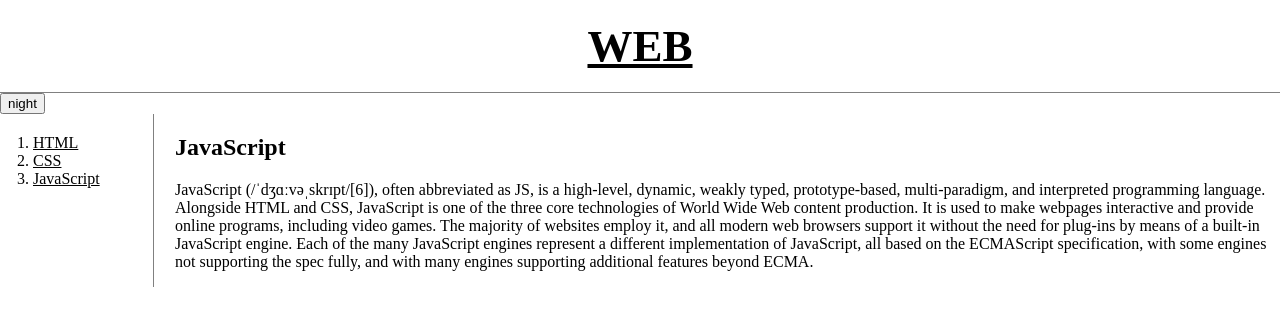
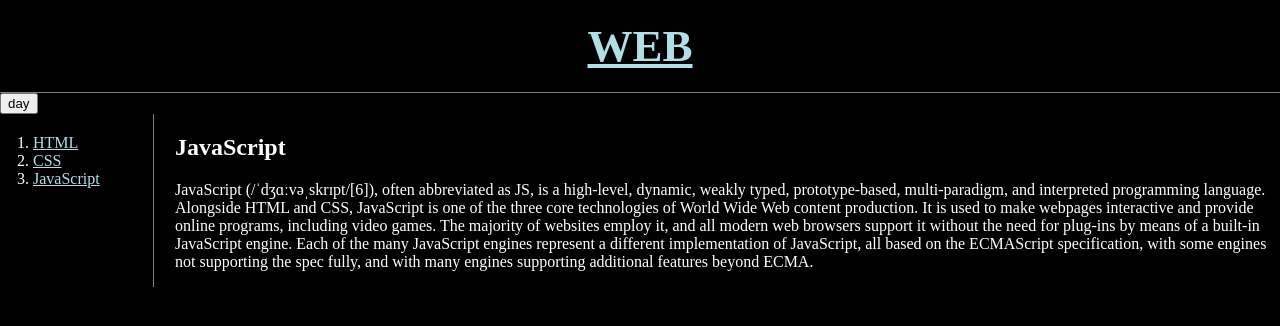
Before and after one commit to YOUNG3UN/egoing-coding-web, a plain HTML site: page 3.html in a window 1280 px wide. Both pictures are taken after a click on the button "night". Drawn offline with Linux system fonts and the light colour scheme.

Commit message:
update: 3.html file

```diff
--- a/3.html
+++ b/3.html
@@ -5,34 +5,40 @@
     <title>WEB1 - JavaScript</title>
     <meta charset="utf-8">
     <link rel="stylesheet" href="style.css">
+    <script>
+        function nigthDayhandler(self){
+            var target = document.querySelector('body');
+            if(self.value === 'night'){
+                target.style.backgroundColor='black';
+                target.style.color='white';
+                self.value = 'day';
+
+                var alist = document.querySelectorAll('a');
+                var i = 0;
+                while(i < alist.length){
+                    alist[i].style.color ='powderblue';
+                    i = i + 1;
+                }
+            } else {
+                target.style.backgroundColor='white';
+                target.style.color='black';
+                self.value = 'night';
+
+                var alist = document.querySelectorAll('a');
+                var i = 0;
+                while(i < alist.length){
+                    links[i].style.color = 'blue';
+                    i = i + 1;
+                }
+            }
+        }
+    </script>
 </head>
 
 <body>
     <h1><a href="index.html">WEB</a></h1>
     <input type="button" value="night" onclick="
-        var target = document.querySelector('body');
-        if(this.value === 'night'){
-            target.style.backgroundColor='black';
-            target.style.color='white';
-            this.value = 'day';
-
-            var links = document.querySelector('a');
-            var i = 0;
-            while(i<links.length){
-                links[i].style.color='powderblue';
-                i=i+1;
-            }
-        } else{
-            target.style.backgroundColor='white';
-            target.style.color='black';
-            this.value = 'night';
-
-            var links = document.querySelector('a');
-            var i = 0;
-            while(i<links.length){
-                links[i].style.color='blue';
-                i=i+1;
-        }
+        nigthDayhandler(this);
     ">
     <div id="grid">
         <ol>
```
